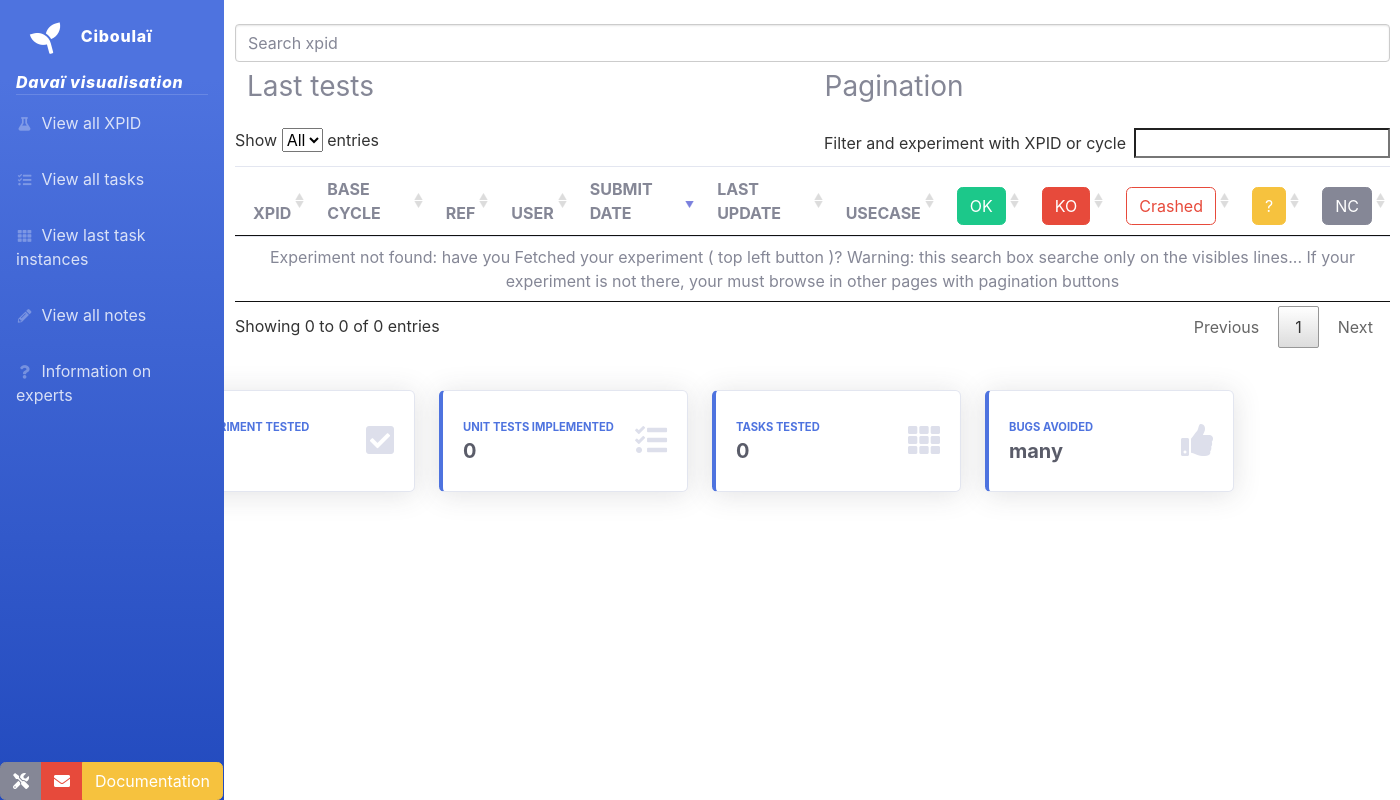
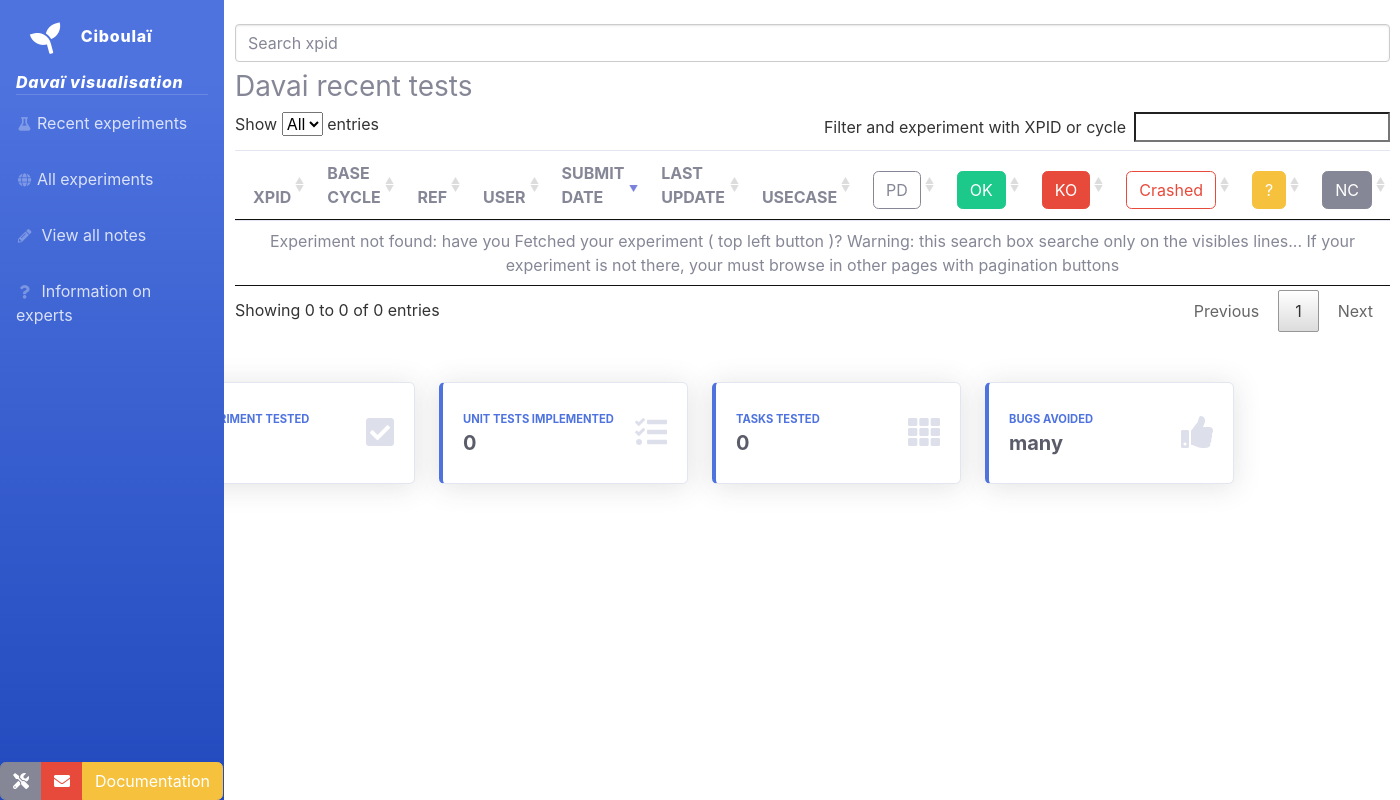
Before and after one commit to ACCORD-NWP/DAVAI-ciboulai, a Django app: page / in a window 1400 px wide. Run offline with Django 4.2, Linux system fonts and the light colour scheme; data that the repository does not hold is empty; some libraries are stand-ins or nearby versions.

Commit message:
pending tasks and less xps in front page by default

```diff
--- a/DAVAI/DAVAI/settings.py
+++ b/DAVAI/DAVAI/settings.py
@@ -33,7 +33,7 @@ else:
     dbname="davaiprod.db.sqlite3"
 #DEBUG = True
 
-ALLOWED_HOSTS = ['www-davai.umr-cnrm.fr','www-davai.cnrm.meteo.fr','0.0.0.0']
+ALLOWED_HOSTS = ['www-davai.umr-cnrm.fr','www-davai.cnrm.meteo.fr','0.0.0.0','www-ubuntu-davai.umr-cnrm.fr']
 
 
 # Application definition
--- a/DAVAI/ciboulai/models.py
+++ b/DAVAI/ciboulai/models.py
@@ -37,6 +37,10 @@ class Ciboulexp(models.Model):
     @property
     def symbolSummary_nc(self):
         return self.symbolSummary('nc')
+
+    @property
+    def symbolSummary_nan(self):
+        return self.symbolSummary('NAN')
 
     def symbolSummary(self,code='ok'):
         cssClass=""
--- a/DAVAI/ciboulai/views.py
+++ b/DAVAI/ciboulai/views.py
@@ -4,7 +4,7 @@ from django.http import Http404
 from django.http import JsonResponse
 from .tasks import updateCiboulexp
 import json
-
+import datetime
 from django.shortcuts import redirect
 from django.views.decorators.csrf import csrf_exempt
 import os
@@ -15,7 +15,17 @@ def Front(request):
     context=dict()
     template='ciboulai.html'
 
-    countExp=Ciboulexp.objects.filter().count()
+    allXp = request.GET.get('all', False)
+
+    if allXp:
+        query=Ciboulexp.objects.filter().order_by('-pk')
+        pageH1='Davai all tests'
+    else:
+        dt=datetime.datetime.now()-datetime.timedelta(days=31)
+        query=Ciboulexp.objects.filter(updated__gt=dt).order_by('-pk')
+        pageH1='Davai recent tests'
+
+    countExp=query.count()
     page = int(request.GET.get('page', 1))
     numberPerPage=30
     pageList=list(range(1,1+ceil(countExp/numberPerPage)))
@@ -24,11 +34,12 @@ def Front(request):
 
     context = {
         'gmapReferences':GmapReference.objects.order_by('-mainCycle'),
-        'ciboulexps':Ciboulexp.objects.order_by('-pk')[start:start+numberPerPage],
+        'ciboulexps':query[start:start+numberPerPage],
         'taskCount':Task.objects.filter().count(),
         'taskInstanceCount':TaskInstance.objects.filter().count(),
         'page':page,
         'pageList':pageList,
+        'pageH1':pageH1,
         'countExp':countExp
     }
     return render(request, template, context)
--- a/DAVAI/templates/base.html
+++ b/DAVAI/templates/base.html
@@ -1,4 +1,6 @@
 {% load static %}
+
+<!-- sur sxobs1, patate ! -->
 
 <!DOCTYPE html>
 <html lang="en">
--- a/DAVAI/templates/ciboulai.html
+++ b/DAVAI/templates/ciboulai.html
@@ -35,14 +35,18 @@
 
 {% block appSidebar %}
    <li class="nav-item">
-	   <a class='nav-link' href="/davai/"><i class='fas fa-flask fa-fw'></i> View all XPID</a>
+	   <a class='nav-link' href="/davai/"><i class='fas fa-flask fa-fw'></i>Recent experiments</a>
    </li>
    <li class="nav-item">
+	   <a class='nav-link' href="/davai/?all=1"><i class='fas fa-globe fa-fw'></i>All experiments</a>
+   </li>
+<!--   <li class="nav-item">
 	   <a class='nav-link' href="/davai/allTasks"><i class='fas fa-tasks fa-fw'></i> View all tasks</a>
    </li>
    <li class="nav-item">
 	   <a class='nav-link' href="/davai/lastTaskInstances"><i class='fas fa-th fa-fw'></i> View last task instances</a>
    </li>
+-->
    <li class="nav-item">
 	   <a class='nav-link' href="/davai/notesview"><i class='fas fa-pencil-alt fa-fw'></i> View all notes</a>
    </li>
@@ -74,26 +78,7 @@
 
           <div>
            <div class='row'>
-            <div class='col-sm-6'>
-                <h2 class="h3 mb-2 mt-2">Last tests</h2>
-	    </div>
-            <div class='col-sm-6'>
-                <h2 class="h3 mb-2 mt-2">Pagination</h2>
-		  <ul class="pagination">
-		    {% for p in pageList %}
-		    {% if p == page %}
-		    <li class="page-item active">
-			    <a class="page-link" href="?page={{p}}">{{p}}</a>
-		    </li>
-		    {% else %}
-		    <li class="page-item">
-			    <a class="page-link" href="?page={{p}}">{{p}}</a>
-		    </li>
-		    {% endif %}
-		    {% endfor %}
-		  </ul>
-
-	    </div>
+                <h1 class="h3 mb-2 mt-2">{{pageH1|safe}}</h1>
 	   </div>
              <table id="tableFront" class="table table-hover">
 			  <thead>
@@ -105,6 +90,7 @@
 			      <th scope="col">SUBMIT DATE</th>
 			      <th scope="col">LAST UPDATE</th>
 			      <th scope="col">USECASE</th>
+			      <th scope="col"><button data-toggle='tooltip' data-placement='top' title='' data-original-title='Tasks pending' class='btn btn-outline-secondary'>PD</button></th>
 			      <th scope="col"><button data-toggle='tooltip' data-placement='top' title='' data-original-title='Validated tasks' class='btn btn-success'>OK</button></th>
 			      <th scope="col"><button data-toggle='tooltip' data-placement='top' title='' data-original-title='Tasks with differing results' class='btn btn-danger'>KO</button></th>
 			      <th scope="col"><button data-toggle='tooltip' data-placement='top' title='' data-original-title='Crashed tasks' class='btn btn-outline-danger'>Crashed</button></th>
@@ -129,6 +115,7 @@
 			      <td> {{exp.xpinfo | get_item:"initial_time_of_launch" | dateUpdate |safe}} </td>
 			      <td> {{exp.updated | date:"Y-m-d H:i:s" }} </td>
 			      <td> <a class='filterClick' href='#ref_{{exp.xpinfo | get_item:"usecase" |safe}}'><button class="btn btn-outline"> {{exp.xpinfo | get_item:"usecase" |safe}} </button></a> </td>
+			      {{exp.symbolSummary_nan| safe }}
 			      {{exp.symbolSummary_ok| safe }}
 			      {{exp.symbolSummary_ko| safe }}
 			      {{exp.symbolSummary_cr| safe }}
@@ -142,6 +129,16 @@
 			</table>
 
           </div>
+            <div class='col-sm-12 pagination mb-2'>
+		    {% for p in pageList %}
+		    {% if p == page %}
+			    <a class="btn btn-sm btn-primary" href="?page={{p}}">{{p}}</a>
+		    {% else %}
+			    <a class="btn btn-sm btn-outline-primary" href="?page={{p}}">{{p}}</a>
+		    {% endif %}
+		    {% endfor %}
+
+	    </div>
 
 
 
--- a/DAVAI/templates/ciboulaiLightView.html
+++ b/DAVAI/templates/ciboulaiLightView.html
@@ -19,6 +19,7 @@
       <th scope="col"><button value="Crashed" class='btn btn-outline-danger filterClick'>Crashed</button></th>
       <th scope="col"><button value="?" class='btn btn-warning filterClick'>?</button></th>
       <th scope="col"><button  class='btn btn-secondary'>NC</button></th>
+      <th scope="col"><button  class='btn btn-outline-secondary'>Pending</button></th>
       </tr>
   </thead>
   <tbody>
@@ -28,6 +29,7 @@
       {{exp.symbolSummary_cr| safe }}
       {{exp.symbolSummary_tc| safe }}
       {{exp.symbolSummary_nc| safe }}
+      {{exp.symbolSummary_nan| safe }}
 
     </tr>
    </tbody>
```
Also changed, not shown: 1 other file.
